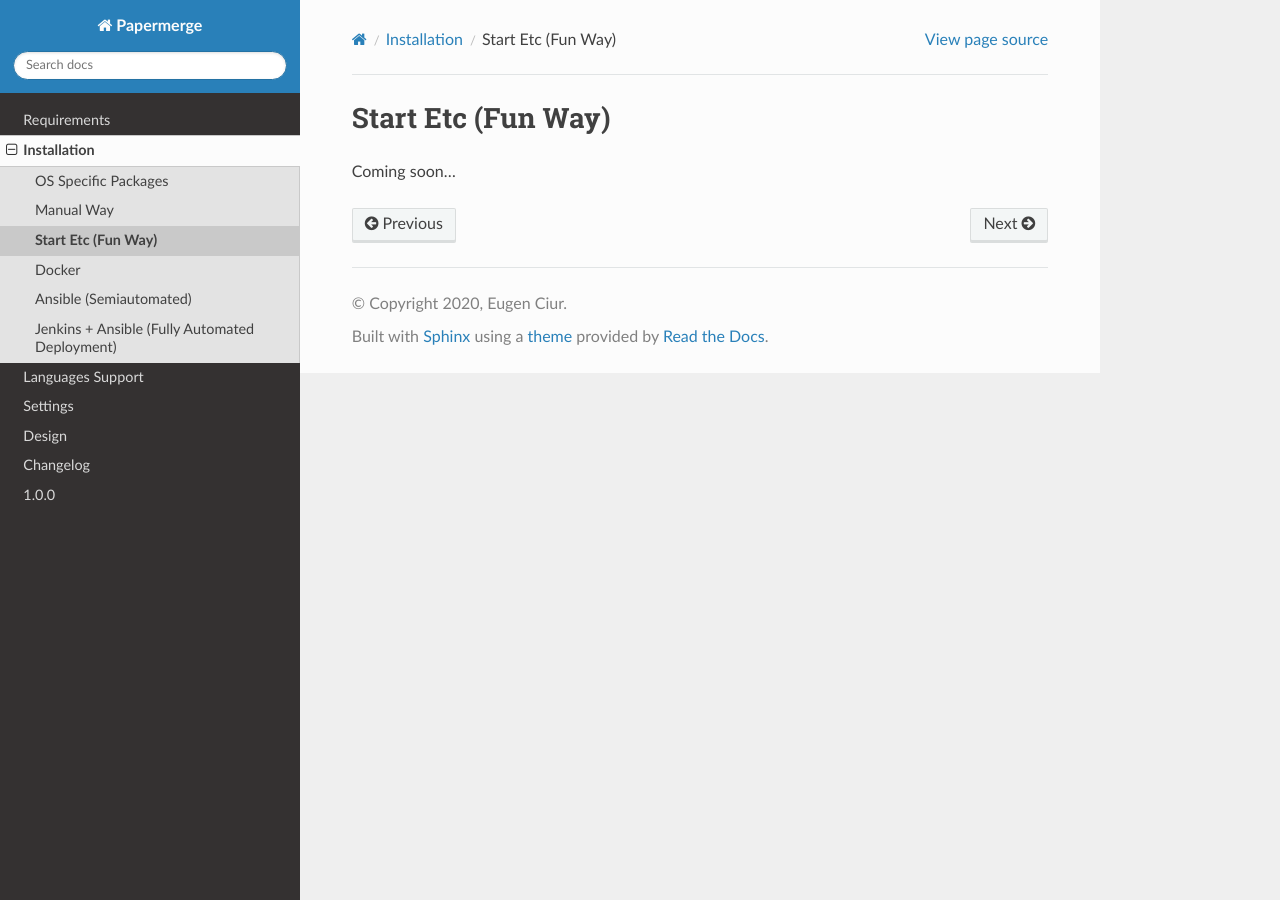
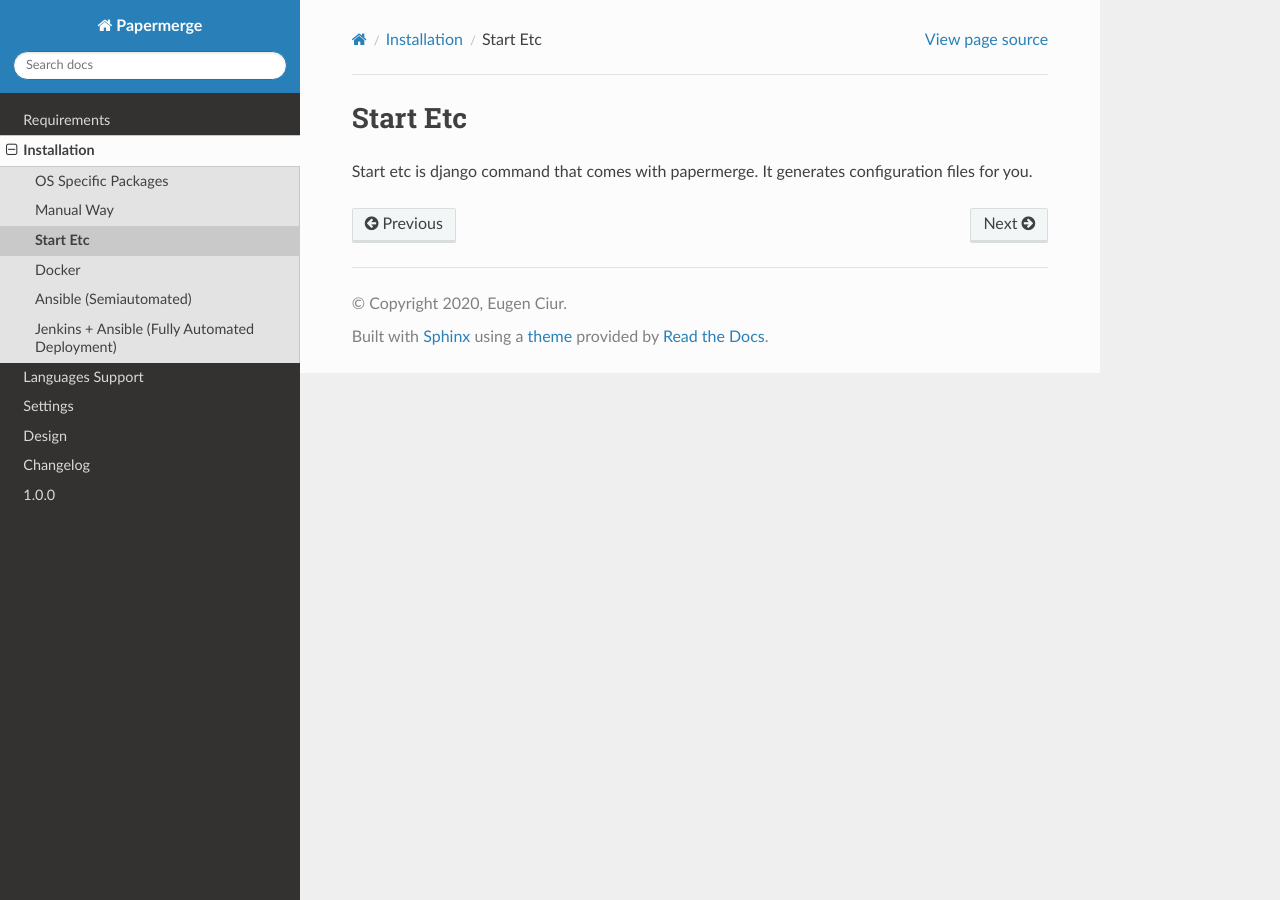
Before and after one commit to ciur/papermerge, a Sphinx documentation site: the page built from docs/source/installation/start_etc.rst, in a window 1280 px wide. Built offline with Sphinx 7.4.7 and the Read the Docs theme 2.0.0, drawn with Linux system fonts in a browser that asks for light colours.

Commit message:
Short description of start etc

```diff
--- a/docs/source/installation/start_etc.rst
+++ b/docs/source/installation/start_etc.rst
@@ -1,4 +1,5 @@
-Start Etc (Fun Way)
-*******************
+Start Etc
+**********
 
-Coming soon...
+Start etc is django command that comes with papermerge. It generates
+configuration files for you.
```
